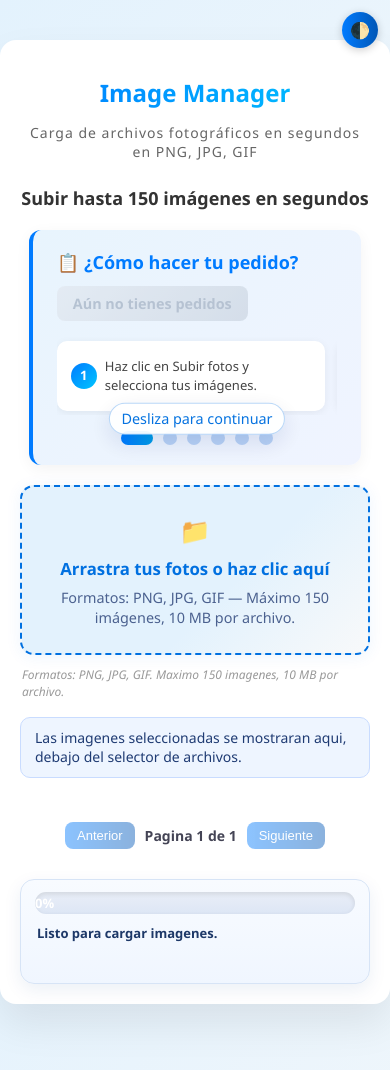
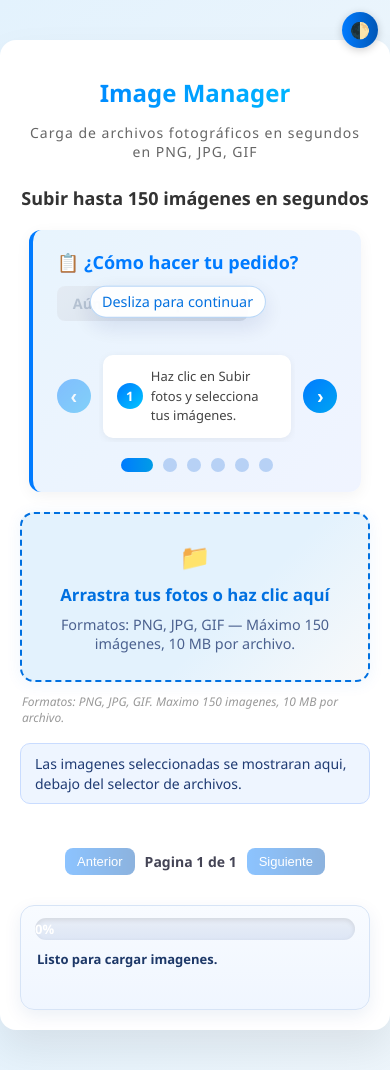
Before and after one commit to TRASH-PROGRAMMER/pagina-web, a Flask app: page / in a window 390 px wide. Shown: the top 1070 px of the page. Run offline with Flask 3, Linux system fonts and the light colour scheme; data comes from the database, SQL or seed files in the repository; data that the repository does not hold is empty; parts of the project's set-up code (start-up, migrations or seed data) failed here and were passed over; some libraries are stand-ins or nearby versions.

Commit message:
mejoras    de fujo genral y usabidad y robustez

```diff
--- a/SEVER/static/script/pasos_carousel.js
+++ b/SEVER/static/script/pasos_carousel.js
@@ -10,9 +10,12 @@
     const slides = Array.from(carousel.querySelectorAll(".paso"));
     if (slides.length === 0) return;
 
-    const dots = [];
-    let currentIndex = 0;
+    let dots = [];
+    let currentPage = 0;
+    let visibleCount = 3;
     let rafId = null;
+    let bloqueoInicioActivo = true;
+    let timerVigilanciaInicio = null;
 
     function clamp(value, min, max) {
         return Math.max(min, Math.min(max, value));
@@ -34,40 +37,142 @@
         return idx;
     }
 
-    function irA(index, behavior) {
-        const safe = clamp(index, 0, slides.length - 1);
-        const destino = slides[safe];
-        if (!destino) return;
-
-        carousel.scrollTo({
-            left: destino.offsetLeft,
-            behavior: behavior || "smooth",
-        });
+    function obtenerGapPx() {
+        const estilos = window.getComputedStyle(carousel);
+        const gapRaw = estilos.columnGap || estilos.gap || "0";
+        const gap = Number.parseFloat(gapRaw);
+        return Number.isFinite(gap) ? gap : 0;
     }
 
-    function forzarInicioPrimerPaso() {
+    function obtenerVisibleCount() {
+        const primer = slides[0];
+        if (!primer) return 1;
+
+        const anchoSlide = primer.getBoundingClientRect().width;
+        const anchoContenedor = carousel.getBoundingClientRect().width;
+        const gap = obtenerGapPx();
+
+        if (anchoSlide > 0 && anchoContenedor > 0) {
+            const estimado = Math.round((anchoContenedor + gap) / (anchoSlide + gap));
+            return clamp(estimado, 1, slides.length);
+        }
+
+        if (window.matchMedia("(max-width: 559px)").matches) return 1;
+        if (window.matchMedia("(max-width: 991px)").matches) return 2;
+        return 3;
+    }
+
+    function totalPaginas() {
+        return Math.max(1, Math.ceil(slides.length / visibleCount));
+    }
+
+    function indiceInicialDePagina(pagina) {
+        return clamp(pagina, 0, totalPaginas() - 1) * visibleCount;
+    }
+
+    function scrollLeftParaSlide(index) {
+        const safe = clamp(index, 0, slides.length - 1);
+        const slide = slides[safe];
+        if (!slide) return 0;
+
+        const rectCarousel = carousel.getBoundingClientRect();
+        const rectSlide = slide.getBoundingClientRect();
+        return Math.max(0, carousel.scrollLeft + (rectSlide.left - rectCarousel.left));
+    }
+
+    function paginaMasCercana() {
+        const leftActual = Math.max(0, Number(carousel.scrollLeft) || 0);
+        const paginas = totalPaginas();
+        let pagina = 0;
+        let minDiff = Infinity;
+
+        for (let p = 0; p < paginas; p += 1) {
+            const idxInicio = indiceInicialDePagina(p);
+            const leftObjetivo = scrollLeftParaSlide(idxInicio);
+            const diff = Math.abs(leftActual - leftObjetivo);
+            if (diff < minDiff) {
+                minDiff = diff;
+                pagina = p;
+            }
+        }
+
+        return pagina;
+    }
+
+    function irAPagina(pagina, behavior) {
+        const safe = clamp(pagina, 0, totalPaginas() - 1);
+        const idxInicio = indiceInicialDePagina(safe);
+        const left = scrollLeftParaSlide(idxInicio);
+        currentPage = safe;
+        carousel.scrollTo({ left, behavior: behavior || "smooth" });
+    }
+
+    function forzarInicioPrimerGrupo() {
+        if (!bloqueoInicioActivo) return;
         // Evita restauraciones del navegador (bfcache/scroll restoration) que pueden
         // dejar el carrusel en pasos intermedios.
+        const snapPrevio = carousel.style.scrollSnapType;
+        carousel.style.scrollSnapType = "none";
         carousel.scrollLeft = 0;
-        irA(0, "auto");
-        currentIndex = 0;
+        visibleCount = obtenerVisibleCount();
+        irAPagina(0, "auto");
+        // Forzar layout antes de restaurar snap.
+        void carousel.offsetWidth;
+        carousel.style.scrollSnapType = snapPrevio;
         actualizarEstado();
     }
 
+    function detenerVigilanciaInicio() {
+        if (!timerVigilanciaInicio) return;
+        clearInterval(timerVigilanciaInicio);
+        timerVigilanciaInicio = null;
+    }
+
+    function marcarInteraccionUsuario() {
+        bloqueoInicioActivo = false;
+        detenerVigilanciaInicio();
+    }
+
+    function iniciarVigilanciaInicio() {
+        detenerVigilanciaInicio();
+        const inicioTs = Date.now();
+        timerVigilanciaInicio = setInterval(function () {
+            if (!bloqueoInicioActivo) {
+                detenerVigilanciaInicio();
+                return;
+            }
+
+            // Mantener vigilancia mas tiempo para cubrir restauraciones tardias
+            // del navegador y cambios de layout luego de cargar recursos.
+            if (Date.now() - inicioTs > 12000) {
+                detenerVigilanciaInicio();
+                return;
+            }
+
+            if (carousel.scrollLeft > 8 || paginaMasCercana() !== 0) {
+                forzarInicioPrimerGrupo();
+            }
+        }, 180);
+    }
+
     function actualizarEstado() {
-        currentIndex = indexMasCercano();
+        visibleCount = obtenerVisibleCount();
+        currentPage = paginaMasCercana();
+        const paginas = totalPaginas();
 
-        prevBtn.disabled = currentIndex <= 0;
-        nextBtn.disabled = currentIndex >= slides.length - 1;
+        prevBtn.disabled = currentPage <= 0;
+        nextBtn.disabled = currentPage >= paginas - 1;
 
         dots.forEach(function (dot, i) {
-            const activo = i === currentIndex;
+            const activo = i === currentPage;
             dot.setAttribute("aria-selected", activo ? "true" : "false");
             dot.setAttribute("tabindex", activo ? "0" : "-1");
         });
 
         if (live) {
-            live.textContent = `Paso ${currentIndex + 1} de ${slides.length}`;
+            const inicio = (currentPage * visibleCount) + 1;
+            const fin = Math.min(slides.length, inicio + visibleCount - 1);
+            live.textContent = `Pasos ${inicio} a ${fin} de ${slides.length}`;
         }
     }
 
@@ -80,79 +185,106 @@
 
     function crearDots() {
         dotsWrap.innerHTML = "";
+        dots = [];
 
-        slides.forEach(function (_, i) {
+        const paginas = totalPaginas();
+        for (let i = 0; i < paginas; i += 1) {
             const dot = document.createElement("button");
             dot.type = "button";
             dot.className = "pasos-dot";
             dot.setAttribute("role", "tab");
-            dot.setAttribute("aria-label", `Ir al paso ${i + 1}`);
+            const inicio = (i * visibleCount) + 1;
+            const fin = Math.min(slides.length, inicio + visibleCount - 1);
+            dot.setAttribute("aria-label", `Ir al grupo de pasos ${inicio} a ${fin}`);
             dot.setAttribute("aria-controls", "pasosCarousel");
             dot.setAttribute("aria-selected", i === 0 ? "true" : "false");
             dot.setAttribute("tabindex", i === 0 ? "0" : "-1");
 
             dot.addEventListener("click", function () {
-                irA(i, "smooth");
+                marcarInteraccionUsuario();
+                irAPagina(i, "smooth");
             });
 
             dot.addEventListener("keydown", function (event) {
                 if (event.key === "ArrowRight") {
                     event.preventDefault();
-                    irA(i + 1, "smooth");
+                    irAPagina(i + 1, "smooth");
                 }
                 if (event.key === "ArrowLeft") {
                     event.preventDefault();
-                    irA(i - 1, "smooth");
+                    irAPagina(i - 1, "smooth");
                 }
             });
 
             dotsWrap.appendChild(dot);
             dots.push(dot);
-        });
+        }
     }
 
     prevBtn.addEventListener("click", function () {
-        irA(currentIndex - 1, "smooth");
+        marcarInteraccionUsuario();
+        irAPagina(currentPage - 1, "smooth");
     });
 
     nextBtn.addEventListener("click", function () {
-        irA(currentIndex + 1, "smooth");
+        marcarInteraccionUsuario();
+        irAPagina(currentPage + 1, "smooth");
     });
 
     carousel.addEventListener("scroll", onScroll, { passive: true });
 
     carousel.addEventListener("keydown", function (event) {
+        marcarInteraccionUsuario();
         if (event.key === "ArrowRight") {
             event.preventDefault();
-            irA(currentIndex + 1, "smooth");
+            irAPagina(currentPage + 1, "smooth");
         }
         if (event.key === "ArrowLeft") {
             event.preventDefault();
-            irA(currentIndex - 1, "smooth");
+            irAPagina(currentPage - 1, "smooth");
         }
         if (event.key === "Home") {
             event.preventDefault();
-            irA(0, "smooth");
+            irAPagina(0, "smooth");
         }
         if (event.key === "End") {
             event.preventDefault();
-            irA(slides.length - 1, "smooth");
+            irAPagina(totalPaginas() - 1, "smooth");
         }
     });
 
     window.addEventListener("resize", function () {
-        irA(currentIndex, "auto");
+        const anteriorVisible = visibleCount;
+        const paginaAnterior = currentPage;
+        visibleCount = obtenerVisibleCount();
+        if (visibleCount !== anteriorVisible) {
+            crearDots();
+        }
+        irAPagina(clamp(paginaAnterior, 0, totalPaginas() - 1), "auto");
         actualizarEstado();
     });
 
-    window.addEventListener("pageshow", function () {
-        forzarInicioPrimerPaso();
+    ["pointerdown", "touchstart", "wheel", "mousedown"].forEach(function (evt) {
+        carousel.addEventListener(evt, marcarInteraccionUsuario, { passive: true });
     });
 
+    window.addEventListener("pageshow", function () {
+        forzarInicioPrimerGrupo();
+    });
+
+    window.addEventListener("load", function () {
+        forzarInicioPrimerGrupo();
+    });
+
+    visibleCount = obtenerVisibleCount();
     crearDots();
-    forzarInicioPrimerPaso();
+    forzarInicioPrimerGrupo();
     // Segunda pasada corta por si cambian anchos tras fuentes/paint inicial.
     requestAnimationFrame(function () {
-        forzarInicioPrimerPaso();
+        forzarInicioPrimerGrupo();
     });
+    setTimeout(function () {
+        forzarInicioPrimerGrupo();
+    }, 450);
+    iniciarVigilanciaInicio();
 })();
--- a/SEVER/static/style/reponsive_index.css
+++ b/SEVER/static/style/reponsive_index.css
@@ -144,20 +144,29 @@
     }
 
     .pasos-carousel-wrap {
-        grid-template-columns: 1fr;
+        grid-template-columns: auto 1fr auto;
         gap: 8px;
     }
 
     .pasos-nav {
-        display: none;
+        display: inline-flex;
+        width: 34px;
+        height: 34px;
+        font-size: 20px;
     }
 
     .pasos-carousel .paso {
-        flex-basis: calc(100% - 4px);
+        flex-basis: 100%;
         font-size: 13px;
         padding: 12px 14px;
         line-height: 1.5;
         min-height: 70px;
+    }
+
+    @media (min-width: 560px) and (max-width: 768px) {
+        .pasos-carousel .paso {
+            flex-basis: calc((100% - 12px) / 2);
+        }
     }
 
     .pasos-dots {
--- a/SEVER/static/style/scroll-indicators.css
+++ b/SEVER/static/style/scroll-indicators.css
@@ -28,6 +28,7 @@
 }
 /* Indicador de scroll vertical tipo mouse para desktop */
 .scroll-mouse-indicator {
+  --scroll-end-fade: 1;
   position: fixed;
   left: 50%;
   bottom: 24px;
@@ -38,17 +39,17 @@
   align-items: center;
   pointer-events: none;
   opacity: 0;
-  transition: opacity 280ms ease, transform 280ms cubic-bezier(.22,1,.36,1);
+  transition: opacity 460ms ease, transform 460ms cubic-bezier(.22,1,.36,1);
 }
 
 .scroll-mouse-indicator.is-visible {
-  opacity: 0.92;
-  transform: translateX(-50%) translateY(0) scale(1);
+  opacity: calc(0.92 * var(--scroll-end-fade));
+  transform: translateX(-50%) translateY(calc((1 - var(--scroll-end-fade)) * 10px)) scale(calc(0.97 + (0.03 * var(--scroll-end-fade))));
 }
 
 .scroll-mouse-indicator.is-hiding {
   opacity: 0;
-  transform: translateX(-50%) translateY(10px) scale(0.97);
+  transform: translateX(-50%) translateY(14px) scale(0.96);
 }
 .scroll-mouse-indicator svg {
   display: block;
--- a/SEVER/static/style/style.css
+++ b/SEVER/static/style/style.css
@@ -1253,8 +1253,9 @@ button:active {
 }
 
 .pasos {
-    display: flex;
-    gap: 12px;
+    --pasos-gap: 12px;
+    display: flex;
+    gap: var(--pasos-gap);
     justify-content: flex-start;
     list-style: none;
     margin: 0;
@@ -1300,6 +1301,18 @@ button:active {
     grid-template-columns: auto 1fr auto;
     align-items: center;
     gap: 10px;
+    margin-top: 0;
+    transition: margin-top 0.2s ease;
+}
+
+.instrucciones-pedido.instrucciones-pedido--con-indicador .pasos-carousel-wrap {
+    margin-top: 40px;
+}
+
+@media (max-width: 768px) {
+    .instrucciones-pedido.instrucciones-pedido--con-indicador .pasos-carousel-wrap {
+        margin-top: 30px;
+    }
 }
 
 .pasos-carousel {
@@ -1307,6 +1320,7 @@ button:active {
     overflow-y: hidden;
     scroll-snap-type: x mandatory;
     scroll-behavior: smooth;
+    scroll-padding-inline: 4px;
     -webkit-overflow-scrolling: touch;
     scrollbar-width: none;
     -ms-overflow-style: none;
@@ -1321,8 +1335,9 @@ button:active {
 }
 
 .pasos-carousel .paso {
-    flex: 0 0 calc(100% - 6px);
+    flex: 0 0 calc((100% - (var(--pasos-gap) * 2)) / 3);
     scroll-snap-align: start;
+    scroll-snap-stop: always;
     min-height: 58px;
 }
 
@@ -1382,15 +1397,15 @@ button:active {
     }
 }
 
-@media (min-width: 740px) {
+@media (max-width: 991px) {
     .pasos-carousel .paso {
-        flex-basis: calc(50% - 8px);
+        flex-basis: calc((100% - var(--pasos-gap)) / 2);
     }
 }
 
-@media (min-width: 1100px) {
+@media (max-width: 559px) {
     .pasos-carousel .paso {
-        flex-basis: calc(33.333% - 8px);
+        flex-basis: 100%;
     }
 }
 
--- a/SEVER/templates/index.html
+++ b/SEVER/templates/index.html
@@ -5,9 +5,9 @@
 <meta name="viewport" content="width=device-width, initial-scale=1.0">
 <meta name="description" content="Image Manager — sube, organiza e imprime tus fotos en distintos tamaños y papeles fotográficos.">
 <title>Image Manager — Carga e impresión de fotos</title>
-<link rel="stylesheet" href="{{ url_for('static', filename='style/style.css', v='20260327f') }}" />
-<link rel="stylesheet" href="{{ url_for('static', filename='style/reponsive_index.css', v='20260327f') }}" />
-<link rel="stylesheet" href="{{ url_for('static', filename='style/scroll-indicators.css', v='20260331a') }}" />
+<link rel="stylesheet" href="{{ url_for('static', filename='style/style.css', v='20260401j') }}" />
+<link rel="stylesheet" href="{{ url_for('static', filename='style/reponsive_index.css', v='20260401a') }}" />
+<link rel="stylesheet" href="{{ url_for('static', filename='style/scroll-indicators.css', v='20260401b') }}" />
 <link rel="stylesheet" href="https://unpkg.com/cropperjs@1.6.2/dist/cropper.min.css" />
 </head>
 <body>
@@ -434,7 +434,7 @@
 <script type="module" src="{{ url_for('static', filename='script/autosave_pedido.js', v='20260327b') }}"></script>
 <script type="module" src="{{ url_for('static', filename='script/precios_fotos.js') }}?v=2"></script>
 <script type="module" src="{{ url_for('static', filename='script/seguimiento_pedidos.js', v='20260330d') }}"></script>
-<script src="{{ url_for('static', filename='script/pasos_carousel.js') }}"></script>
+<script src="{{ url_for('static', filename='script/pasos_carousel.js', v='20260401f') }}"></script>
 <script src="{{ url_for('static', filename='script/dark-mode-index.js') }}"></script>
 <script>
 // Dropzone fluida: click y drag&drop
@@ -519,7 +519,7 @@ function mostrarIndicadorScroll(id, visible, mensaje) {
     if (mensaje) el.textContent = mensaje;
 }
 
-function posicionarPildoraSobreElemento(indicador, elemento) {
+function posicionarPildoraSobreElemento(indicador, elemento, preferencia = 'below') {
     if (!indicador || !elemento) return;
     const rect = elemento.getBoundingClientRect();
     const visibleEnViewport = rect.bottom >= 0 && rect.top <= window.innerHeight;
@@ -528,7 +528,10 @@ function posicionarPildoraSobreElemento(indicador, elemento) {
         return;
     }
     const left = Math.min(window.innerWidth - 24, Math.max(24, rect.left + (rect.width / 2)));
-    const top = Math.max(64, Math.min(window.innerHeight - 18, rect.bottom - 8));
+    const topDeseado = preferencia === 'above'
+        ? (rect.top - 18)
+        : (rect.bottom + 16);
+    const top = Math.max(64, Math.min(window.innerHeight - 18, topDeseado));
     indicador.style.left = `${left}px`;
     indicador.style.top = `${top}px`;
 }
@@ -575,7 +578,7 @@ function alternarIndicadorMouse(indicador, mostrar) {
             indicador.style.display = 'none';
             indicador.classList.remove('is-hiding');
         }
-    }, 290);
+    }, 480);
 }
 
 function actualizarIndicadoresMouseGlobales(hayContextualActivo) {
@@ -594,14 +597,21 @@ function actualizarIndicadoresMouseGlobales(hayContextualActivo) {
     const body = document.body;
     const scrollTop = window.pageYOffset || docEl.scrollTop || 0;
     const docHeight = Math.max(docEl.scrollHeight, body ? body.scrollHeight : 0);
+    const distanciaAlFinal = Math.max(0, docHeight - (scrollTop + window.innerHeight));
     const hayScrollVertical = docHeight > window.innerHeight + 8;
     const UMBRAL_OCULTAR_INDICADOR = 80;
-    const estaAlFinal = (scrollTop + window.innerHeight) >= (docHeight - UMBRAL_OCULTAR_INDICADOR);
+    const ZONA_DESVANECIMIENTO = 220;
+    const estaAlFinal = distanciaAlFinal <= UMBRAL_OCULTAR_INDICADOR;
     const puedeSeguirBajando = hayScrollVertical && !estaAlFinal;
     const bloquearGlobales = Boolean(hayContextualActivo);
+    const fadeBase = (distanciaAlFinal - UMBRAL_OCULTAR_INDICADOR) / ZONA_DESVANECIMIENTO;
+    const factorFadeFinal = Math.max(0, Math.min(1, fadeBase));
 
     const mostrarHorizontal = isDesktop && hayOverflowHorizontal && !estaAlFinal && !bloquearGlobales;
     const mostrarVertical = isDesktop && puedeSeguirBajando && !hayOverflowHorizontal && !bloquearGlobales;
+
+    horizontal.style.setProperty('--scroll-end-fade', String(factorFadeFinal));
+    vertical.style.setProperty('--scroll-end-fade', String(factorFadeFinal));
 
     alternarIndicadorMouse(horizontal, mostrarHorizontal);
     alternarIndicadorMouse(vertical, mostrarVertical);
@@ -647,9 +657,14 @@ function scrollGalleryIndicators(estaActiva) {
 function updateCarouselIndicator(estaActiva) {
     const pasosCarousel = document.getElementById('pasosCarousel');
     const carouselIndicator = document.getElementById('carouselScrollIndicator');
+    const pasosTitulo = document.querySelector('.instrucciones-pedido h3');
+    const instruccionesPedido = document.querySelector('.instrucciones-pedido');
     if (!pasosCarousel || !carouselIndicator) return false;
 
     const isOverflow = pasosCarousel.scrollWidth > pasosCarousel.clientWidth + 8;
+    if (instruccionesPedido) {
+        instruccionesPedido.classList.toggle('instrucciones-pedido--con-indicador', isOverflow);
+    }
     const isMobile = window.matchMedia('(max-width: 768px)').matches;
     const mostrar = Boolean(isOverflow && estaActiva);
     mostrarIndicadorScroll(
@@ -658,7 +673,11 @@ function updateCarouselIndicator(estaActiva) {
         isMobile ? 'Desliza para continuar' : 'Usa flechas o desplaza para ver más pasos'
     );
     if (mostrar) {
-        posicionarPildoraSobreElemento(carouselIndicator, pasosCarousel);
+        const tituloRect = pasosTitulo ? pasosTitulo.getBoundingClientRect() : null;
+        const tituloVisible = Boolean(tituloRect && tituloRect.bottom >= 0 && tituloRect.top <= window.innerHeight);
+        const anchor = tituloVisible ? pasosTitulo : pasosCarousel;
+        const preferencia = tituloVisible ? 'below' : 'above';
+        posicionarPildoraSobreElemento(carouselIndicator, anchor, preferencia);
         return true;
     }
     return false;
```
